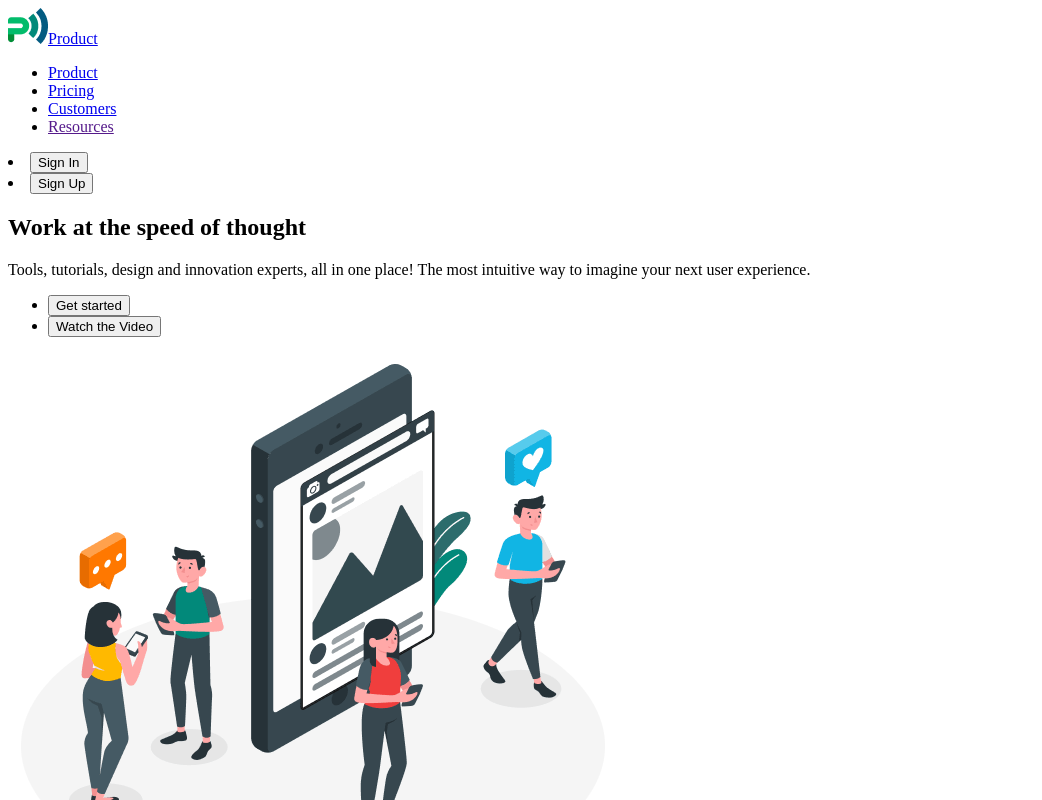
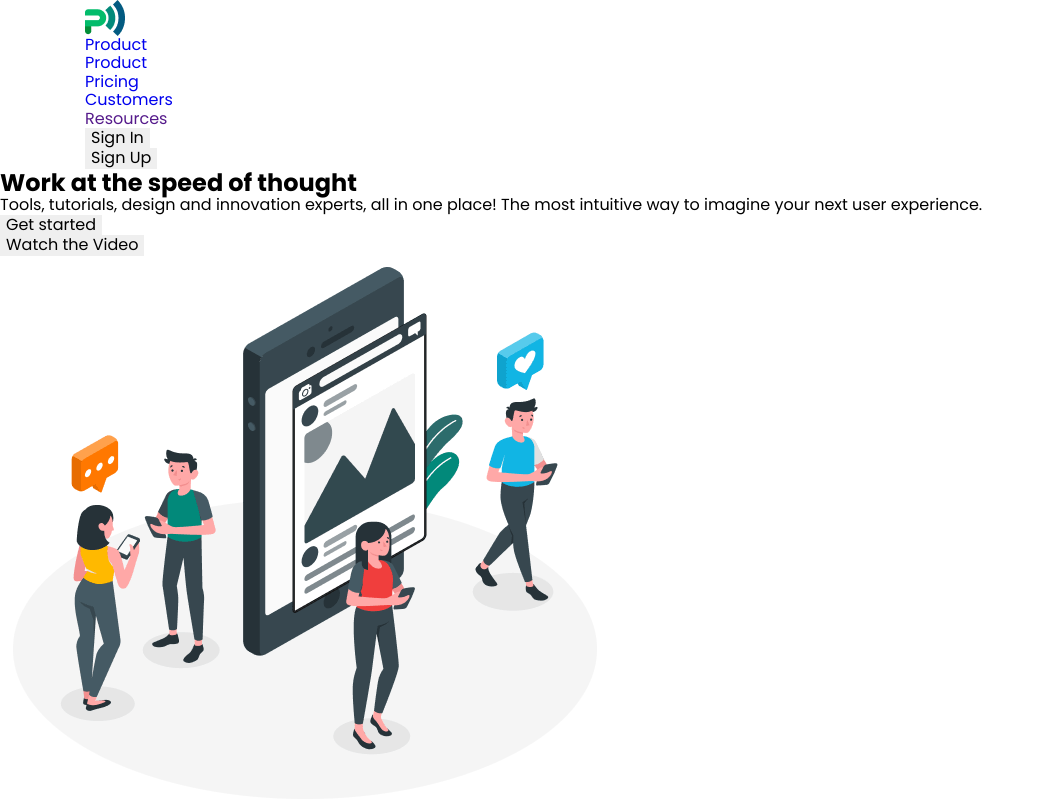
Before and after one commit to Sasha21021/Business-promotion, a plain HTML site: page index.html in a window 1280 px wide. Shown: the top 800 px of the page, without its empty margins (0-1042 px from the left). Drawn offline with nearby package versions, Linux system fonts and the light colour scheme.

Commit message:
add files

```diff
--- /dev/null
+++ b/css/styles.css
@@ -0,0 +1,43 @@
+body {
+  font-family: "Poppins", sans-serif;
+}
+
+ol,
+ul {
+  padding: 0;
+  margin: 0;
+  list-style: none;
+}
+
+h1,
+h2,
+h3,
+h4,
+h5,
+h6,
+p {
+  margin-top: 0;
+  margin-bottom: 0;
+}
+
+a {
+  text-decoration: none;
+}
+
+img {
+  display: block;
+}
+
+button {
+  display: block;
+  cursor: pointer;
+  border: none;
+}
+
+/* #region header */
+.conteiner {
+  width: 1150px;
+  padding: 0 20px;
+  margin: 0 auto;
+}
+/* #region end header */
--- a/index.html
+++ b/index.html
@@ -4,22 +4,51 @@
     <meta charset="UTF-8" />
     <meta name="viewport" content="width=device-width, initial-scale=1.0" />
     <title>Business-promotion</title>
+
+    <link
+      rel="stylesheet"
+      href="https://cdnjs.cloudflare.com/ajax/libs/modern-normalize/3.0.1/modern-normalize.min.css"
+      integrity="sha512-q6WgHqiHlKyOqslT/lgBgodhd03Wp4BEqKeW6nNtlOY4quzyG3VoQKFrieaCeSnuVseNKRGpGeDU3qPmabCANg=="
+      crossorigin="anonymous"
+      referrerpolicy="no-referrer"
+    />
+
+    <link rel="preconnect" href="https://fonts.googleapis.com" />
+    <link rel="preconnect" href="https://fonts.gstatic.com" crossorigin />
+    <link
+      href="https://fonts.googleapis.com/css2?family=Poppins:wght@400;500;700&family=Roboto:wght@100..900&display=swap"
+      rel="stylesheet"
+    />
+
+    <link rel="stylesheet" href="./css/styles.css" />
   </head>
   <body>
-    <header>
-      <nav>
-        <a href="./index.html"
-          ><img src="./images/logo.png" alt="logo" />Product</a
-        >
-        <ul>
-          <li><a href="./index.html">Product</a></li>
-          <li><a href="./prices.html">Pricing</a></li>
-          <li><a href="./customers.html">Customers</a></li>
-          <li><a href="">Resources</a></li>
+    <header class="header">
+      <div class="conteiner header-conteiner">
+        <nav class="navigation">
+          <a href="./index.html" class="header-logo"
+            ><img src="./images/logo.png" alt="logo" />Product</a
+          >
+          <ul class="nav-list">
+            <li class="nav-list-item">
+              <a class="nav-item-link" href="./index.html">Product</a>
+            </li>
+            <li class="nav-list-item">
+              <a class="nav-item-link" href="./prices.html">Pricing</a>
+            </li>
+            <li class="nav-list-item">
+              <a class="nav-item-link" href="./customers.html">Customers</a>
+            </li>
+            <li class="nav-list-item">
+              <a class="nav-item-link" href="">Resources</a>
+            </li>
+          </ul>
+        </nav>
+        <ul class="list-btn">
+          <li class="list-btn-item"><button type="button">Sign In</button></li>
+          <li class="list-btn-item"><button type="button">Sign Up</button></li>
         </ul>
-      </nav>
-      <li><button type="button">Sign In</button></li>
-      <li><button type="button">Sign Up</button></li>
+      </div>
     </header>
 
     <main>
```
